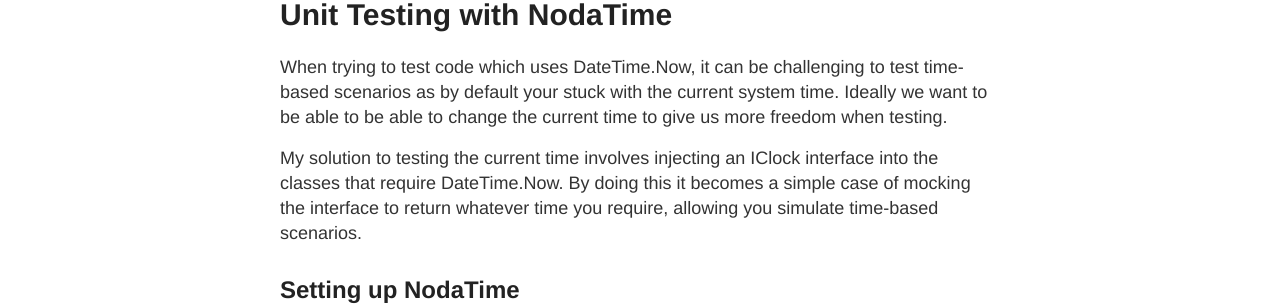
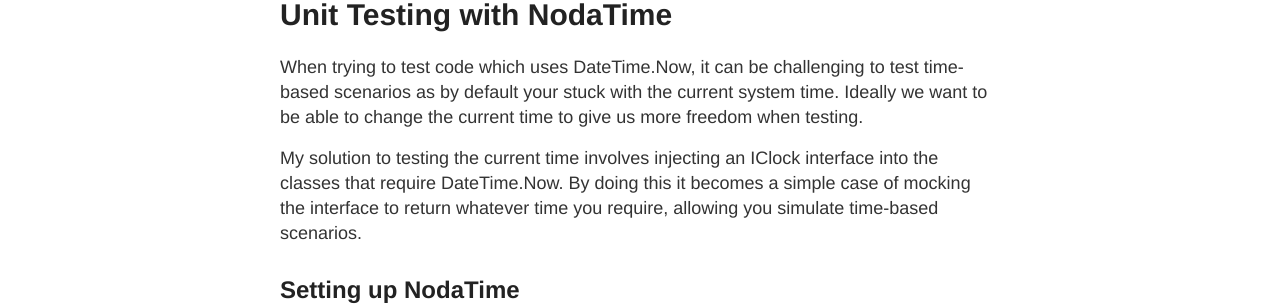
Before and after one commit to mortondev/mortondev.github.io, a Jekyll site: the page built from _posts/2015-11-05-unit-testing-datetime-now.md, in a window 1280 px wide. Shown: the part 172-478 px from the top of the page. Built offline with Jekyll 4.4.1, drawn with Linux system fonts in a browser that asks for light colours; Markdown is read by kramdown in place of the engine named in the settings; comment, search, counter and statistics services are not loaded.

Commit message:
Fixed typo

```diff
--- a/_posts/2015-11-05-unit-testing-datetime-now.md
+++ b/_posts/2015-11-05-unit-testing-datetime-now.md
@@ -3,7 +3,7 @@ layout: post
 title: Unit Testing with NodaTime
 ---
 
-When trying to test code which uses DateTime.Now, it can be challenging to test time-based scenarios as by default your stuck with the current system time. Ideally we want to be able to be able to change the current time to give us more freedom when testing.
+When trying to test code which uses DateTime.Now, it can be challenging to test time-based scenarios as by default your stuck with the current system time. Ideally we want to be able to change the current time to give us more freedom when testing.
 
 My solution to testing the current time involves injecting an IClock interface into the classes that require DateTime.Now. By doing this it becomes a simple case of mocking the interface to return whatever time you require, allowing you simulate time-based scenarios.
 
```
